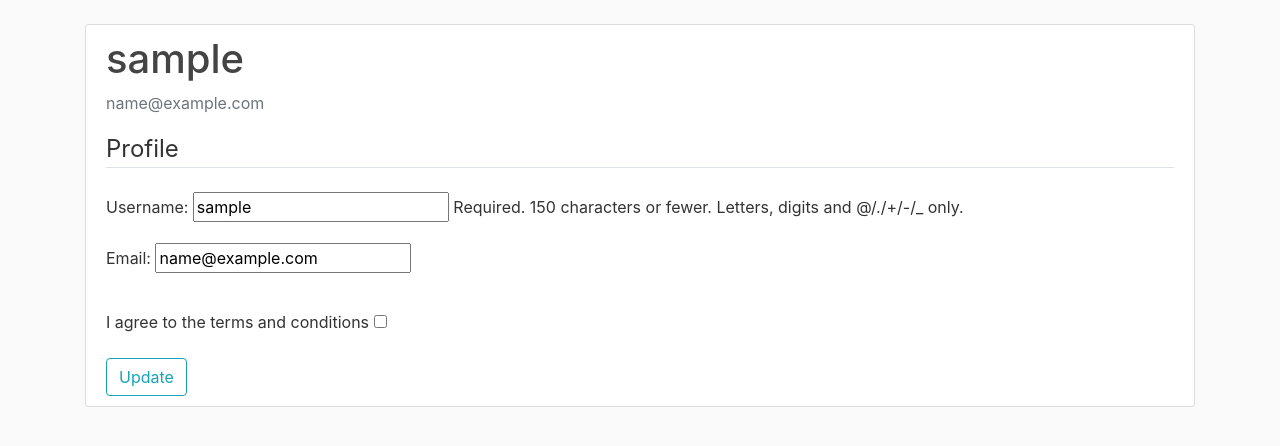
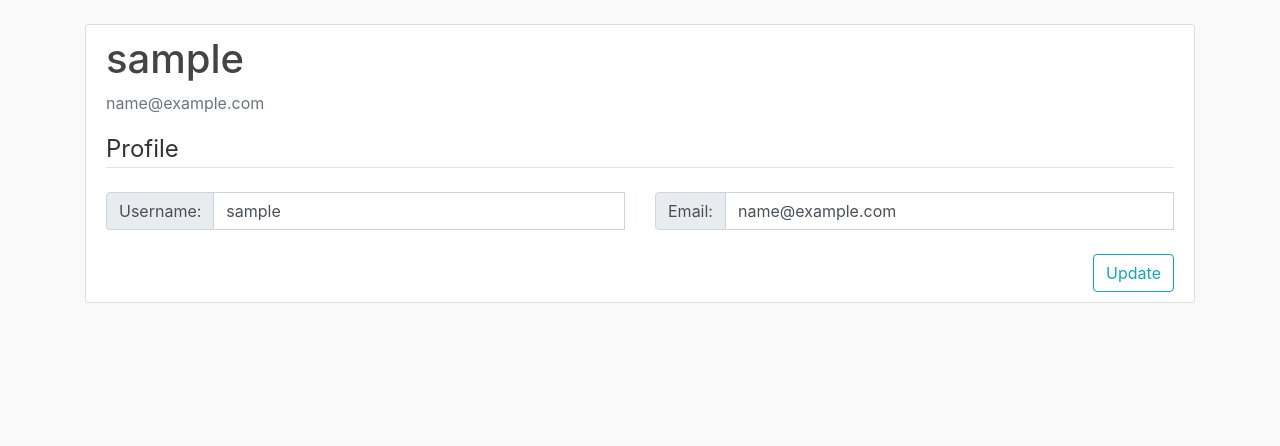
Before and after one commit to yueyang0115/mini-amazon, a Django app: page /profile/ in a window 1280 px wide. Shown: the part 56-502 px from the top of the page. Run offline with Django 3.2, Linux system fonts and the light colour scheme; the visitor is signed in with stand-in values (Sample User, id 1); some libraries are stand-ins or nearby versions.

Commit message:
update profile

```diff
--- a/ERSSHW5/amazon/templates/amazon/checkout.html
+++ b/ERSSHW5/amazon/templates/amazon/checkout.html
@@ -96,8 +96,8 @@
                     <li class="list-group-item d-flex justify-content-between lh-condensed">
                         <div>
                             <h6 class="my-0">{{ my_order.item.description }}</h6>
-                            <small class="text-muted">Qty: {{ my_order.cnt }}</small>
-                            <small class="text-muted">Price: &dollar; {{ my_order.item.price }}</small>
+                            <small class="text-muted">Qty: {{ my_order.item_cnt }}</small>
+                            <small class="text-muted">Price: &dollar; {{ my_order.item_price }}</small>
                         </div>
                         <span class="text-muted">&dollar; {{ my_order.total }}</span>
                     </li>
--- a/ERSSHW5/amazon/views.py
+++ b/ERSSHW5/amazon/views.py
@@ -52,7 +52,7 @@ def item_detail(request, item_id):
             package.orders.create(
                 owner=request.user,
                 item=item,
-                cnt=cnt
+                item_cnt=cnt
             )
             return redirect(reverse("checkout", kwargs={'package_id': package.id}))
         else:
@@ -63,7 +63,7 @@ def item_detail(request, item_id):
                 exist_order.save()
             except Order.DoesNotExist:
                 # create a new order
-                order = Order(owner=request.user, item=item, cnt=cnt)
+                order = Order(owner=request.user, item=item, item_cnt=cnt)
                 order.save()
             context["info"] = "Successfully add to cart."
             context["is_add_cart"] = True
--- a/ERSSHW5/users/forms.py
+++ b/ERSSHW5/users/forms.py
@@ -23,4 +23,4 @@ class UserUpdateForm(forms.ModelForm):
 class ProfileUpdateForm(forms.ModelForm):
     class Meta:
         model = Profile
-        fields = []
+        fields = ['isSeller']
--- a/ERSSHW5/users/templates/users/login.html
+++ b/ERSSHW5/users/templates/users/login.html
@@ -5,7 +5,7 @@
             {% csrf_token %}
             <fieldset class="form-group">
                 <legend class="border-bottom mb-4">Log In</legend>
-                {{form.as_p }}
+                {{ form.as_p }}
             </fieldset>
             <div class="form-group">
                 <button class="btn btn-outline-info" type="submit">Login</button>
--- a/ERSSHW5/users/templates/users/profile.html
+++ b/ERSSHW5/users/templates/users/profile.html
@@ -7,25 +7,39 @@
                 <p class="text-secondary">{{ user.email }}</p>
             </div>
         </div>
+
         <!-- FORM HERE -->
-      <form method="POST">
+        <form method="POST" style="overflow: hidden;">
             {% csrf_token %}
-                <fieldset class = "form-group">
-                        <legend class = "border-bottom mb-4">Profile</legend>
-                        {{u_form.as_p }}
-                        {{p_form.as_p }}
-                </fieldset>
 
-		<p>
-		  <label for = "agree">I agree to the terms and conditions </label>
-		  <input id = "agree" name = "agree" type = "checkbox" required>
-		</p>
+            <legend class="border-bottom">Profile</legend>
+            <div class="row mt-4">
+                <div class="input-group col-md-6">
+                    <div class="input-group-prepend">
+                        <span class="input-group-text">Username: </span>
+                    </div>
+                    <input type="text" class="form-control" name="username" placeholder="username" required
+                           value="{{ username }}">
+                    <div class="invalid-feedback" style="width: 100%;">
+                        username is required
+                    </div>
+                </div>
 
-                <div class = "form_group">
-                        <button class = "btn btn-outline-info" type = "submit">Update</button>
+                <div class="input-group col-md-6">
+                    <div class="input-group-prepend">
+                        <span class="input-group-text">Email: </span>
                     </div>
+                    <input type="text" class="form-control" name="email" placeholder="email" required
+                           value="{{ email }}">
+                    <div class="invalid-feedback" style="width: 100%;">
+                        email is required
+                    </div>
+                </div>
+            </div>
+
+            <button class="btn btn-outline-info pull-right mt-4" type="submit">Update</button>
+
         </form>
-
 
     </div>
 {% endblock content %}
--- a/ERSSHW5/users/views.py
+++ b/ERSSHW5/users/views.py
@@ -20,19 +20,16 @@ def register(request):
 @login_required
 def profile(request):
     if request.method == 'POST':
-        u_form = UserUpdateForm(request.POST, instance=request.user)
-        p_form = ProfileUpdateForm(request.POST, instance=request.user.profile)
-        if u_form.is_valid() and p_form.is_valid():
-            u_form.save()
-            p_form.save()
-            messages.success(request, f'Your account has been updated!')
-            return redirect('profile')
-    else:
-        u_form = UserUpdateForm(instance=request.user)
-        p_form = ProfileUpdateForm(instance=request.user.profile)
+        username = request.POST["username"]
+        email = request.POST["email"]
+        request.user.username = username
+        request.user.email = email
+        request.user.save()
+
+        return redirect('profile')
 
     context = {
-        'u_form': u_form,
-        'p_form': p_form
+        "username": request.user.username,
+        "email": request.user.email
     }
     return render(request, 'users/profile.html', context)
```
Also changed, not shown: ERSSHW5/amazon/templates/amazon/home.html (+13 -3 lines). Lines whose indentation alone changed are shown as unchanged.
